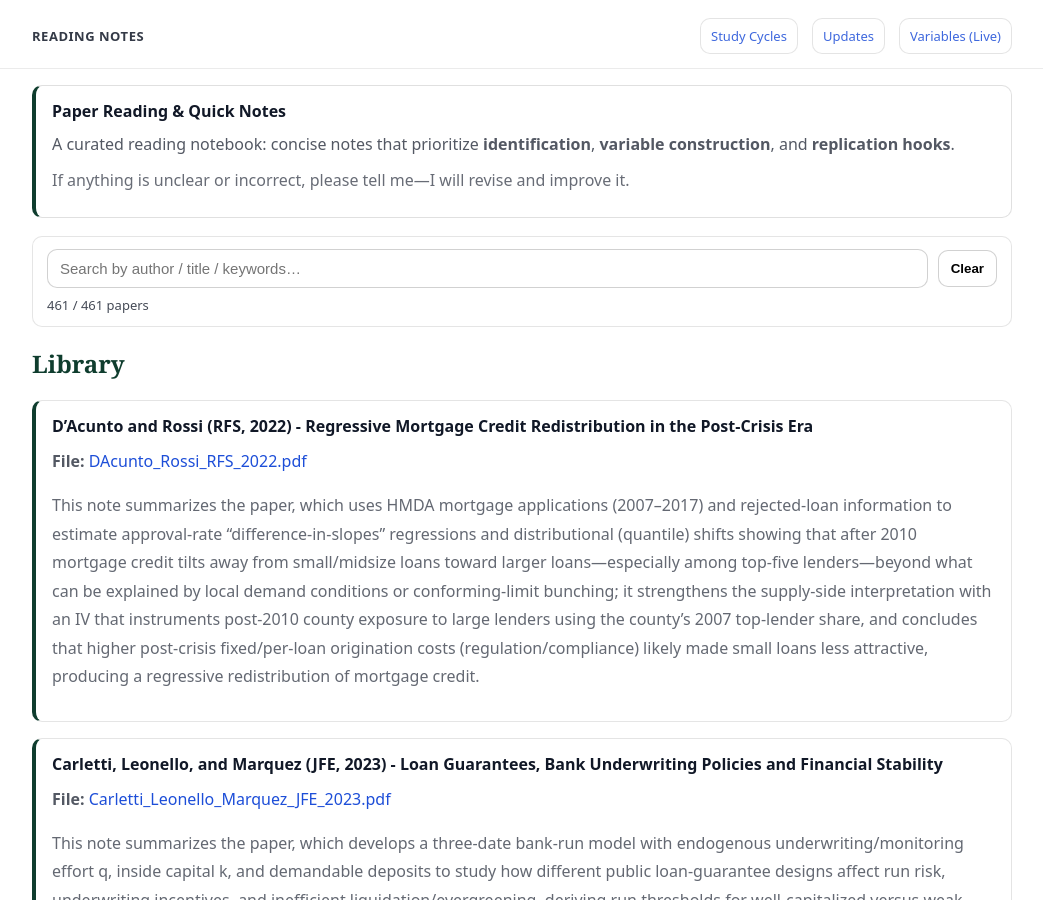
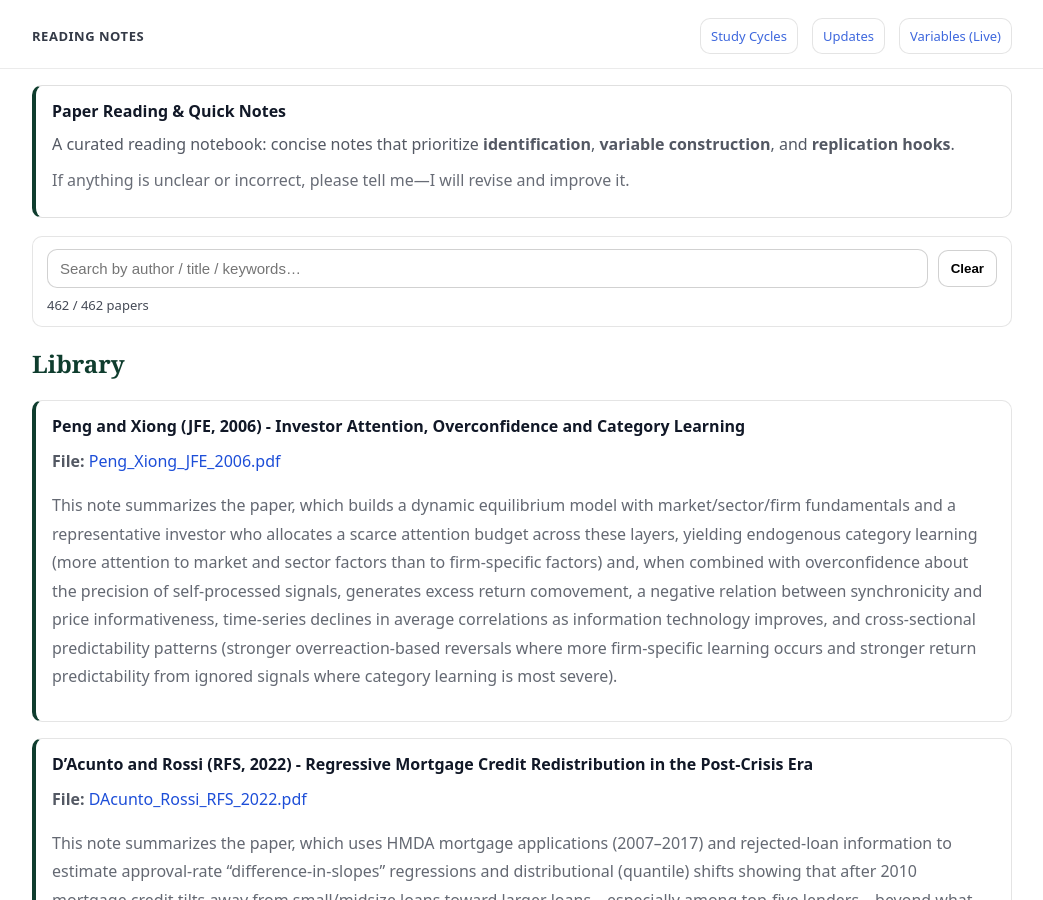
Before and after one commit to yaxinzn/study-archive, a Jekyll site: the page built from reading/index.md, in a window 1280 px wide and 900 px high. Shown: the whole window, without its empty margins (118-1161 px from the left). Built offline with Jekyll 4.4.1, drawn with Linux system fonts in a browser that asks for light colours.

Commit message:
Reading: add/update Peng_Xiong_JFE_2006.pdf

```diff
--- a/_data/reading.yml
+++ b/_data/reading.yml
@@ -1,3 +1,7 @@
+- title: "Peng and Xiong (JFE, 2006) - Investor Attention, Overconfidence and Category Learning"
+  file: "Peng_Xiong_JFE_2006.pdf"
+  desc: "This note summarizes the paper, which builds a dynamic equilibrium model with market/sector/firm fundamentals and a representative investor who allocates a scarce attention budget across these layers, yielding endogenous category learning (more attention to market and sector factors than to firm-specific factors) and, when combined with overconfidence about the precision of self-processed signals, generates excess return comovement, a negative relation between synchronicity and price informativeness, time-series declines in average correlations as information technology improves, and cross-sectional predictability patterns (stronger overreaction-based reversals where more firm-specific learning occurs and stronger return predictability from ignored signals where category learning is most severe)."
+
 - title: "D’Acunto and Rossi (RFS, 2022) - Regressive Mortgage Credit Redistribution in the Post-Crisis Era"
   file: "DAcunto_Rossi_RFS_2022.pdf"
   desc: "This note summarizes the paper, which uses HMDA mortgage applications (2007–2017) and rejected-loan information to estimate approval-rate “difference-in-slopes” regressions and distributional (quantile) shifts showing that after 2010 mortgage credit tilts away from small/midsize loans toward larger loans—especially among top-five lenders—beyond what can be explained by local demand conditions or conforming-limit bunching; it strengthens the supply-side interpretation with an IV that instruments post-2010 county exposure to large lenders using the county’s 2007 top-lender share, and concludes that higher post-crisis fixed/per-loan origination costs (regulation/compliance) likely made small loans less attractive, producing a regressive redistribution of mortgage credit."
```
Also changed, not shown: 1 other file.
